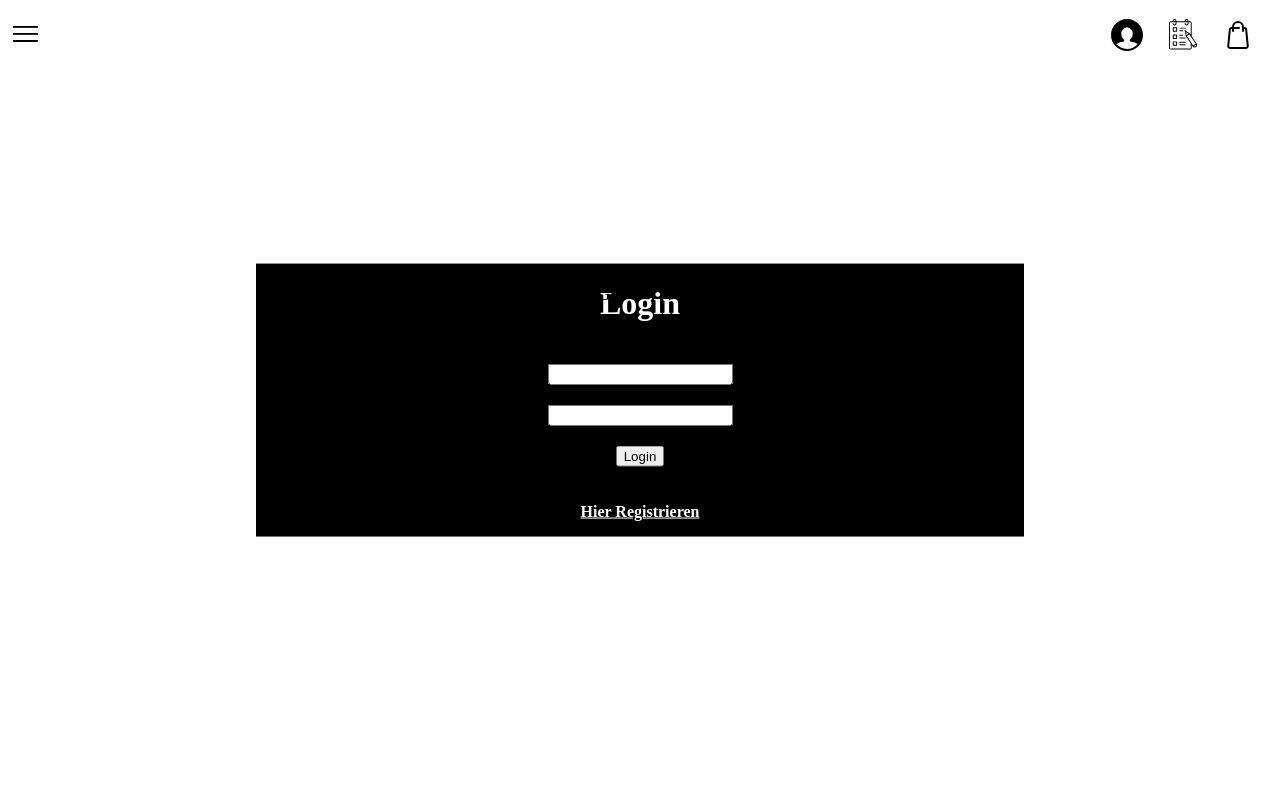
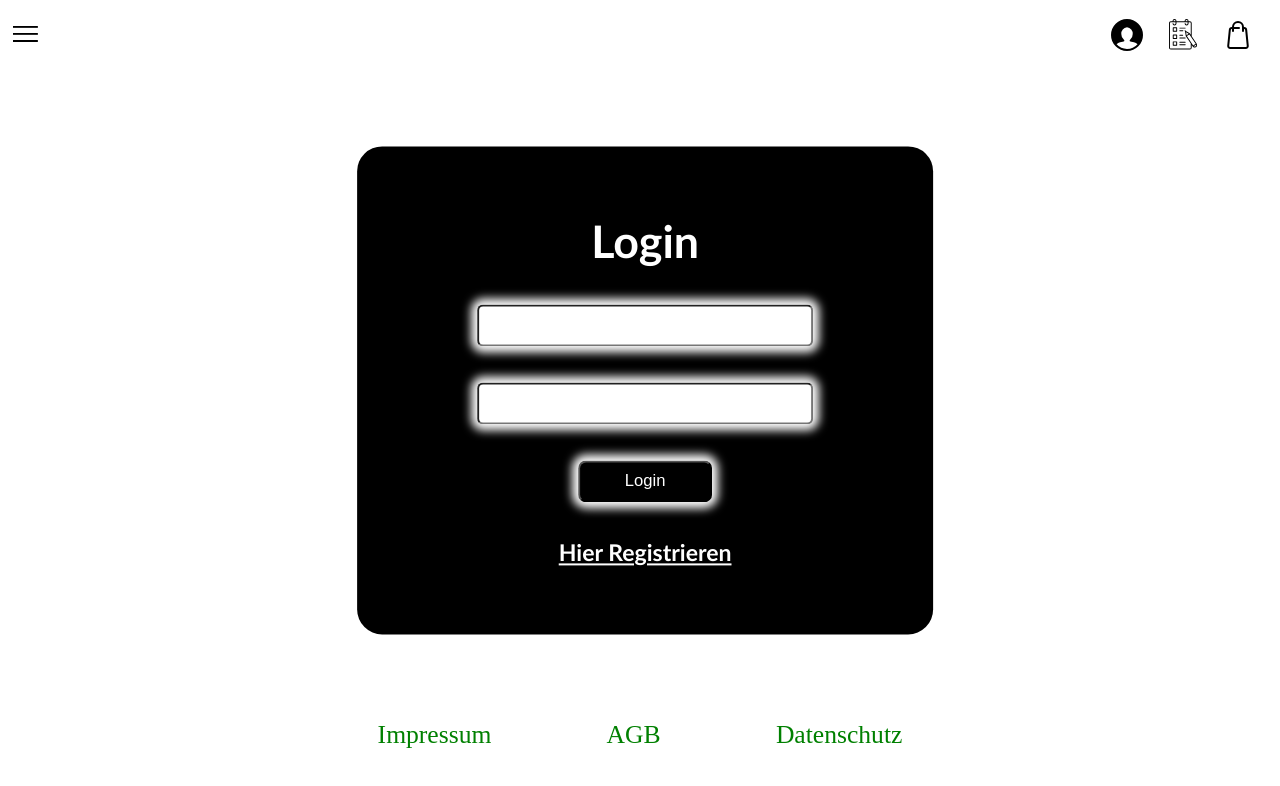
Before and after one commit to AkinKale1999/Project-New, a React (Create React App) app: page /Login in a window 1280 px wide. Shown: the top 786 px of the page. Built offline with nearby package versions, Linux system fonts and the light colour scheme.

Commit message:
Bugs fixed

```diff
--- a/src/components/Body/Home/Home.css
+++ b/src/components/Body/Home/Home.css
@@ -5,8 +5,8 @@ body,
   scrollbar-width: auto;
   scrollbar-color: rgb(72, 230, 235) black;
   margin: 0;
-  margin-bottom: 5%;
   width: 100%;
+  margin-bottom: 2%;
 }
 
 #Container_Home {
@@ -20,7 +20,6 @@ body,
   font-family: system-ui, -apple-system, BlinkMacSystemFont, "Segoe UI", Roboto,
     Oxygen, Ubuntu, Cantarell, "Open Sans", "Helvetica Neue", sans-serif;
   font-weight: bold;
-
 }
 /* Hintergrund-FOTO */
 #backgroundDIV {
@@ -222,7 +221,7 @@ button:hover {
   height: 20vmax;
   margin: 0;
   padding: 0;
-  margin-top: 4vmax
+  margin-top: 4vmax;
 }
 
 #markenDIV {
--- a/src/components/Headers/Login/Login.css
+++ b/src/components/Headers/Login/Login.css
@@ -1,21 +1,63 @@
-#Login_Container{
+#Login_Container {
   display: inline-flex;
   flex-direction: column;
-    width: 60%;
+  width: 35%;
+  height: 45%;
   justify-content: center;
   align-items: center;
-    gap: 20px;
+  border-radius: 25px;
+  gap: 10%;
+  padding: 5%;
   background-color: black;
   color: #fff;
   position: absolute;
-    top: 50%;
-    left: 50%;
-    transform: translate(-50%, -50%);
+  top: 0%;
+  left: 0;
+  transform: translate(62%, 30%);
   font-weight: bold;
+  font-family:'Gill Sans', 'Gill Sans MT', Calibri, 'Trebuchet MS', sans-serif;
 }
 
+#Login_Title {
+  font-size: 3.5vmax;
+  margin: 0;
+  padding: 0;
+}
 
-#RegisterBtn{
+#User_Login {
+  font-size: 2vmax;
+  height: 3vmax;
+  margin: 0;
+  padding: 0;
+  border-radius: 6px;
+  box-shadow: 0px 0px 10px 6px #fff;
+}
+
+#Password_Login {
+  font-size: 2vmax;
+  height: 3vmax;
+  margin: 0;
+  padding: 0;
+  border-radius: 6px;
+  box-shadow: 0px 0px 10px 6px #fff;
+}
+
+#LoginBtn {
+  margin: 0;
+  padding: 2% 10%;
+  border-radius: 8px;
+  background-color: black;
+  box-shadow: 0px 0px 10px 6px #fff;
+  color: #fff;
+  font-size: 1.3vmax;
+  cursor: pointer;
+}
+
+#RegisterBtn {
   display: inline-block;
   text-decoration: underline;
+  font-size: 1.8vmax;
+  margin: 0;
+  padding: 0;
+  cursor: pointer;
 }
--- a/src/components/Headers/Login/Login.jsx
+++ b/src/components/Headers/Login/Login.jsx
@@ -1,18 +1,18 @@
-import Footer from "../../Footer/Footer"
+import Footer from "../../Footer/Footer";
 import "./Login.css";
 
 function Login() {
   return (
     <>
-      <div id="Login_Container">
-        <h1>Login</h1>
+        <div id="Login_Container">
+          <h1 id="Login_Title">Login</h1>
 
-        <input type="text" name="" id="" />
-        <input type="password" name="" id="" />
-        <button>Login</button>
-           <p id="RegisterBtn">Hier Registrieren</p>
-      </div>
-      <Footer/>
+          <input type="text" name="" id="User_Login" />
+          <input type="password" name="" id="Password_Login" />
+          <button id="LoginBtn">Login</button>
+          <p id="RegisterBtn">Hier Registrieren</p>
+        </div>
+        <Footer />
     </>
   );
 }
--- a/src/components/footer/footer.css
+++ b/src/components/footer/footer.css
@@ -1,98 +1,32 @@
 #Footer {
   display: inline-flex;
-  justify-content: center;
-  width: 100%;
-  height: fit-content;
-  position: relative;
+  justify-content: space-around;
+  align-items: center;
   margin: 0;
-  position: relative;
-  top: 17vmax;
-  transform: translate(-0%,-0%);
+  padding: 0;
+  width: 50%;
+  margin-left: 25%;
+  color: green;
+  position: absolute;
+  top: 90%;
 }
 
 .Footer_Elements {
-  height: 100%;
-  margin-right: 5%;
   list-style-type: none;
-  font-size: 1.6vmax;
+  font-size: 2vmax;
+  cursor: pointer;
 }
 
-
-.Footer_Elements:link{
+.Footer_Elements:link {
   color: inherit;
   text-decoration: none;
 }
 
-.Footer_Elements:visited{
+.Footer_Elements:visited {
   color: inherit;
 }
 
-.Footer_Elements:hover{
+.Footer_Elements:hover {
   color: greenyellow;
   text-decoration: none;
 }
-
-
-@media(max-width: 770px) {
-  #Footer{
-  margin-top: 14vmax;
-  }
-}
-
-@media(max-width: 680px) {
-  #Footer{
-  margin-top: 23vmax;
-  }
-}
-
-
-@media(max-width: 465px) {
-  #Footer{
-  margin-top: 16vmax;
-  }
-}
-
-
-@media(max-width: 376px) {
-
-  #root{
-    min-height: 160vmax;
-  }
-  #Footer{
-  margin-top: 15vmax;
-  }
-}
-
-
-@media(max-width: 365px) {
-  #Footer{
-  margin-top: 23vmax;
-  }
-}
-
-@media(max-width: 321px) {
-  #root{
-    min-height: 220vmax;
-  }
-
-  #Footer{
-  margin-top: 12.5vmax;
-  }
-}
-
-@media (max-width: 243px) {
-
-  .Footer_Elements{
-    margin-top: 0;
-    font-size: 80%;
-    }
-}
-
-/* --------------- */
-
-@media (max-height : 395px) {
-
-  #Footer{
-    margin-top: 21vmax;
-    }
-}
--- a/src/components/footer/footer.jsx
+++ b/src/components/footer/footer.jsx
@@ -1,21 +1,36 @@
+import { useNavigate } from "react-router-dom";
 import "./Footer.css";
-import { Link } from "react-router-dom";
 
 function Footer() {
+  const Navigate_Impressum = useNavigate();
+  const Navigate_AGB = useNavigate();
+  const Navigate_Datenschutz = useNavigate();
+
+  function NavigateToImpressum() {
+    Navigate_Impressum("/Impressum");
+  }
+
+  function NavigateToAGB() {
+    Navigate_AGB("/AGB");
+  }
+
+  function NavigateToDatenschutz() {
+    Navigate_Datenschutz("/Datenschutz");
+  }
   return (
     <>
       <div id="Footer">
-        <Link className="Footer_Elements" to={"/Impressum"}>
-          <li>Impressum</li>
-        </Link>
+        <li className="Footer_Elements" onClick={NavigateToImpressum}>
+          Impressum
+        </li>
 
-        <Link className="Footer_Elements" to={"/AGB"}>
-          <li>AGB</li>
-        </Link>
+        <li className="Footer_Elements" onClick={NavigateToAGB}>
+          AGB
+        </li>
 
-        <Link className="Footer_Elements" to={"/Datenschutz"}>
-          <li>Datenschutz</li>
-        </Link>
+        <li className="Footer_Elements" onClick={NavigateToDatenschutz}>
+          Datenschutz
+        </li>
       </div>
     </>
   );
```
Lines whose indentation alone changed are shown as unchanged.
